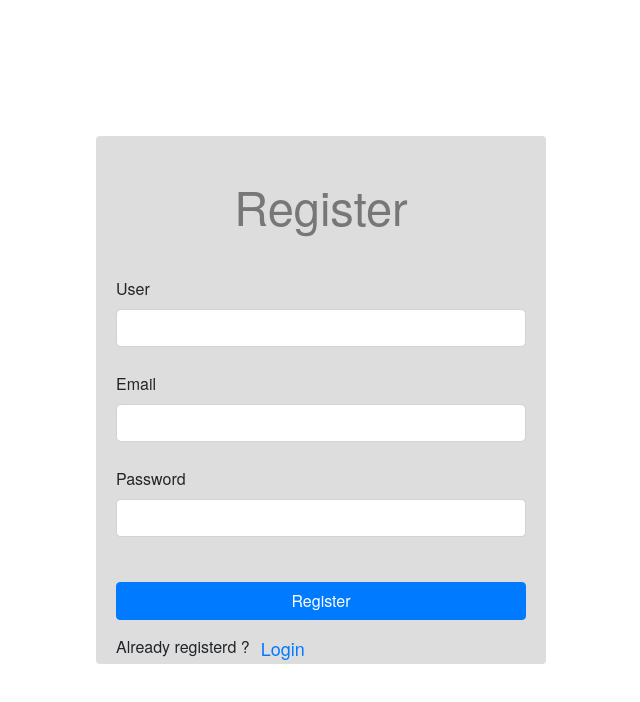
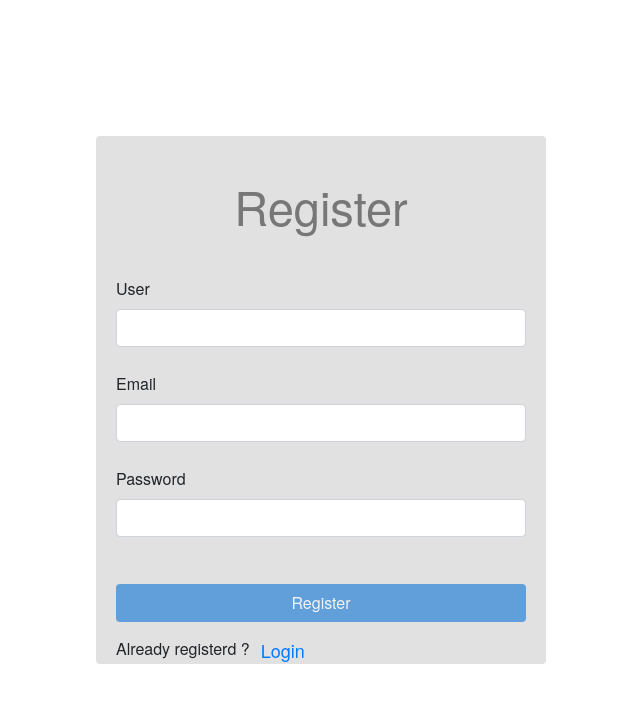
Before and after one commit to saeedMesbah2000/Arvan-Challenge, a React (Vite) app: page /register in a window 1280 px wide. Shown: the top 702 px of the page, without its empty margins (319-959 px from the left). Built offline with nearby package versions, Linux system fonts and the light colour scheme.

Commit message:
completing Register component by removing inline css and using custome hook to handling inputs and completing register service

```diff
--- /dev/null
+++ b/src/hooks/useInput.js
@@ -0,0 +1,33 @@
+import { useState, useEffect } from "react";
+
+const useInput = (valueValidation) => {
+  const [inputValue, setInputValue] = useState("");
+  const [inputIsTouched, setInputIsTouched] = useState(false);
+
+  const inputIsValid = valueValidation(inputValue);
+  const hasError = !inputIsValid && inputIsTouched;
+
+  const onChangeHandler = (event) => {
+    setInputValue(event.target.value);
+  };
+
+  const onBlurHandler = (event) => {
+    setInputIsTouched(true);
+  };
+
+  const onResetHandler = (event) => {
+    setInputValue("");
+    setInputIsTouched(false);
+  };
+
+  return {
+    value: inputValue,
+    inputIsValid,
+    hasError,
+    onBlurHandler,
+    onChangeHandler,
+    onResetHandler,
+  };
+};
+
+export default useInput;
--- a/src/pages/Register.jsx
+++ b/src/pages/Register.jsx
@@ -1,91 +1,206 @@
 import { NavLink } from "react-router-dom";
+import styles from "./Register.module.css";
+import useInput from "../hooks/useInput";
+import registerApi from "../service/registerService";
+import { useNavigate } from "react-router-dom";
+import Notification from "../share-component/Notification";
+import { useState } from "react";
+
+const userNameValidation = (value) => {
+  return value.trim() !== "";
+};
+
+const emailValidation = (value) => {
+  return value.includes("@");
+};
+
+const passwordValidation = (value) => {
+  return value.trim() !== "";
+};
 
 const Register = () => {
+  const navigate = useNavigate();
+  const [toastMessages, setToastMessages] = useState([]);
+
+  const showMessage = (inputMessage) => {
+    setToastMessages((preState) => {
+      const temp = [...preState];
+      debugger;
+      temp.push({
+        message: inputMessage,
+        id: temp.length + 1,
+      });
+      return temp;
+    });
+  };
+
+  const {
+    value: userNameValue,
+    inputIsValid: userNameIsValid,
+    hasError: userNameError,
+    onBlurHandler: userNameOnBlurHandler,
+    onChangeHandler: userNameOnChangeHandler,
+    onResetHandler: userNameOnResetHandler,
+  } = useInput(userNameValidation);
+
+  const {
+    value: emailValue,
+    inputIsValid: emailIsValid,
+    hasError: emailError,
+    onBlurHandler: emailOnBlurHandler,
+    onChangeHandler: emailOnChangeHandler,
+    onResetHandler: emailOnResetHandler,
+  } = useInput(emailValidation);
+
+  const {
+    value: passwordValue,
+    inputIsValid: passwordIsValid,
+    hasError: passwordError,
+    onBlurHandler: passwordOnBlurHandler,
+    onChangeHandler: passwordOnChangeHandler,
+    onResetHandler: passwordOnResetHandler,
+  } = useInput(passwordValidation);
+
+  const formIsValid = userNameIsValid && passwordIsValid && emailIsValid;
+
+  const handleSubmit = async (event) => {
+    event.preventDefault();
+
+    console.log(userNameValue);
+    console.log(passwordValue);
+    console.log(emailValue);
+
+    const response = await registerApi({
+      user: {
+        email: emailValue,
+        password: passwordValue,
+        username: userNameValue,
+      },
+    });
+
+    if (response.status) {
+      navigate("/articles", {
+        state: {
+          loggedIn: true,
+          userName: response.data.user.username,
+          token: response.data.user.token,
+        },
+      });
+    } else {
+      alert(JSON.stringify(response.data));
+      for (const key in response.data) {
+        alert(JSON.stringify(response.data[key]));
+        showMessage(key + " " + response.data[key]);
+      }
+    }
+
+    userNameOnResetHandler();
+    emailOnResetHandler();
+    passwordOnResetHandler();
+  };
+
   return (
-    <div
-      className="d-flex flex-row justify-content-center align-items-center"
-      style={{ height: "100vh" }}
-    >
-      <div
-        style={{
-          width: "450px",
-          height: "528px",
-          backgroundColor: "#DDDDDD",
-          borderRadius: "4px",
-          padding: "0px 20px",
-        }}
-      >
-        <form>
-          <p
-            className="m-0 text-center"
-            style={{
-              fontSize: "47px",
-              color: "#777777",
-              paddingTop: "35px",
-              paddingBottom: "35px",
-            }}
-          >
-            Register
-          </p>
+    <div className={styles.register}>
+      <Notification
+        hasError={true}
+        listOfMessages={toastMessages}
+        setListOfMessages={setToastMessages}
+      />
 
-          <div class="form-group" style={{ marginBottom: "25px" }}>
-            <label for="exampleInputEmail1" style={{ marginBottom: "8px" }}>
+      <div className={styles.register_container}>
+        <form onSubmit={handleSubmit}>
+          <p className={styles.register_container_form_header}>Register</p>
+
+          <div class={`form-group ${styles.register_container_form_container}`}>
+            <label
+              for="exampleInputEmail1"
+              className={styles.register_container_form_label}
+            >
               User
             </label>
 
             <input
               type="text"
-              className="form-control rounded-lg"
+              className={`form-control ${styles.register_container_form_input}`}
               id="exampleInputEmail1"
               aria-describedby="emailHelp"
-              style={{ borderRadius: "4px" }}
+              value={userNameValue}
+              onChange={userNameOnChangeHandler}
+              onBlur={userNameOnBlurHandler}
             />
+
+            {userNameError && (
+              <div className={styles.register_container_form_error}>
+                wrong user name
+              </div>
+            )}
           </div>
 
-          <div class="form-group" style={{ marginBottom: "25px" }}>
-            <label for="exampleInputEmail1" style={{ marginBottom: "8px" }}>
+          <div class={`form-group ${styles.register_container_form_container}`}>
+            <label
+              for="exampleInputEmail1"
+              className={styles.register_container_form_label}
+            >
               Email
             </label>
 
             <input
               type="email"
-              className="form-control rounded-lg"
+              className={`form-control ${styles.register_container_form_input}`}
               id="exampleInputEmail1"
               aria-describedby="emailHelp"
-              style={{ borderRadius: "4px" }}
+              value={emailValue}
+              onChange={emailOnChangeHandler}
+              onBlur={emailOnBlurHandler}
             />
+
+            {emailError && (
+              <div className={styles.register_container_form_error}>
+                wrong Email
+              </div>
+            )}
           </div>
 
-          <div className="form-group" style={{ marginBottom: "45px" }}>
-            <label for="exampleInputPassword1" style={{ marginBottom: "8px" }}>
+          <div
+            className={`form-group ${styles.register_container_form_container}`}
+          >
+            <label
+              for="exampleInputPassword1"
+              className={styles.register_container_form_label}
+            >
               Password
             </label>
 
             <input
               type="password"
-              className="form-control"
+              className={`form-control ${styles.register_container_form_input}`}
               id="exampleInputPassword1"
-              style={{ borderRadius: "4px" }}
+              onChange={passwordOnChangeHandler}
+              onBlur={passwordOnBlurHandler}
+              value={passwordValue}
             />
+
+            {passwordError && (
+              <div className={styles.register_container_form_error}>
+                inValid password
+              </div>
+            )}
           </div>
 
           <button
-            // type="submit"
-            className="btn btn-primary w-100"
-            style={{ borderRadius: "4px" }}
+            type="submit"
+            className={`btn ${styles.register_container_form_button}`}
+            disabled={!formIsValid}
           >
             Register
           </button>
         </form>
 
-        <div
-          className="d-flex flex-row"
-          style={{ marginTop: "15px", gap: "11px" }}
-        >
+        <div className={styles.register_container_registered}>
           <p>Already registerd ?</p>
           <NavLink
             to="/login"
-            style={{ textDecoration: "none", fontSize: "18px" }}
+            className={styles.register_container_registered_link}
           >
             Login
           </NavLink>
--- /dev/null
+++ b/src/pages/Register.module.css
@@ -0,0 +1,61 @@
+.register {
+  display: flex;
+  justify-content: center;
+  align-items: center;
+  height: 100vh;
+}
+
+.register_container {
+  width: 450px;
+  height: 528px;
+  background-color: #dddd;
+  border-radius: 4px;
+  padding: 0px 20px;
+}
+
+.register_container_form_header {
+  font-size: 47px;
+  color: #777777;
+  margin: 0px;
+  text-align: center;
+  padding: 35px 0px;
+}
+
+.register_container_form_container {
+  margin-bottom: 25px;
+  position: relative;
+}
+
+.register_container_form_label {
+  margin-bottom: 8px;
+}
+
+.register_container_form_input {
+  border-radius: 4px;
+}
+
+.register_container_form_error {
+  position: absolute;
+  bottom: -22px;
+  left: 5px;
+  color: #cb2e25;
+}
+
+.register_container_form_button {
+  border-radius: 4px;
+  margin-top: 22px;
+  width: 100%;
+  background-color: #1c7cd5;
+  color: #ffff;
+}
+
+.register_container_registered {
+  display: flex;
+  margin-top: 15px;
+  gap: 11px;
+}
+
+.register_container_registered_link {
+  text-decoration: none;
+  font-size: 18px;
+}
--- a/src/service/loginService.js
+++ b/src/service/loginService.js
@@ -11,14 +11,14 @@ let config = {
 
 const loginApi = async (userObject) => {
   try {
-    // debugger;
-    // const response = await axios.post(
-    //   apiPath.arvanCloud + "/users/login",
-    //   userObject,
-    //   config
-    // );
-    // debugger;
-    // return response;
+    debugger;
+    const response = await axios.post(
+      apiPath.arvanCloud + "/users/login",
+      userObject,
+      { headers: config }
+    );
+    debugger;
+    return response;
 
     return {
       user: {
--- a/src/service/registerService.js
+++ b/src/service/registerService.js
@@ -0,0 +1,27 @@
+import axios from "axios";
+import apiPath from "./apiPath";
+
+let config = {
+  headers: {
+    "Content-Type": "application/json",
+    "X-Requested-With": "XMLHttpRequest",
+    Accept: "*/*",
+  },
+};
+
+const registerApi = async (userObject) => {
+  try {
+    const response = await axios.post(
+      apiPath.arvanCloud + "/users",
+      userObject,
+      { headers: config }
+    );
+    debugger;
+    return { data: response.data, status: true };
+  } catch (error) {
+    console.log(error.message);
+    return { data: error.response.data.errors, status: false };
+  }
+};
+
+export default registerApi;
```
